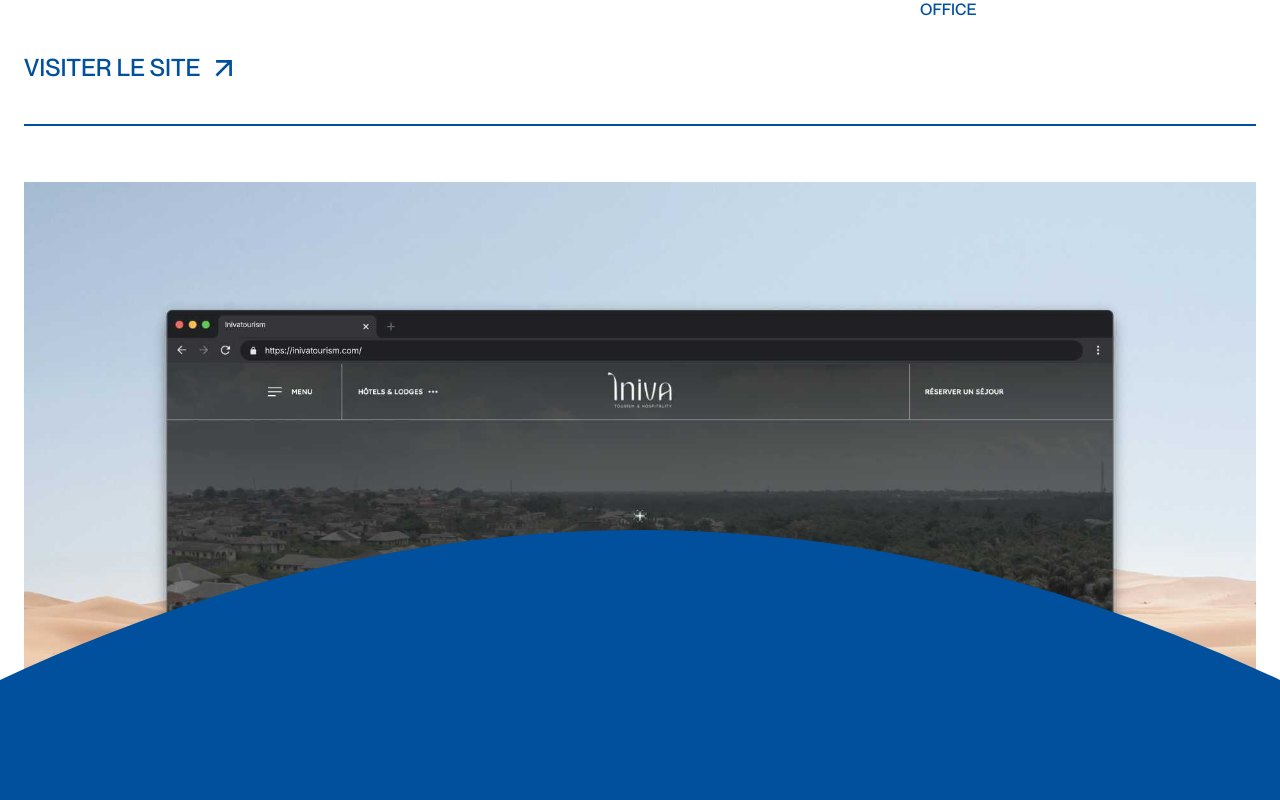
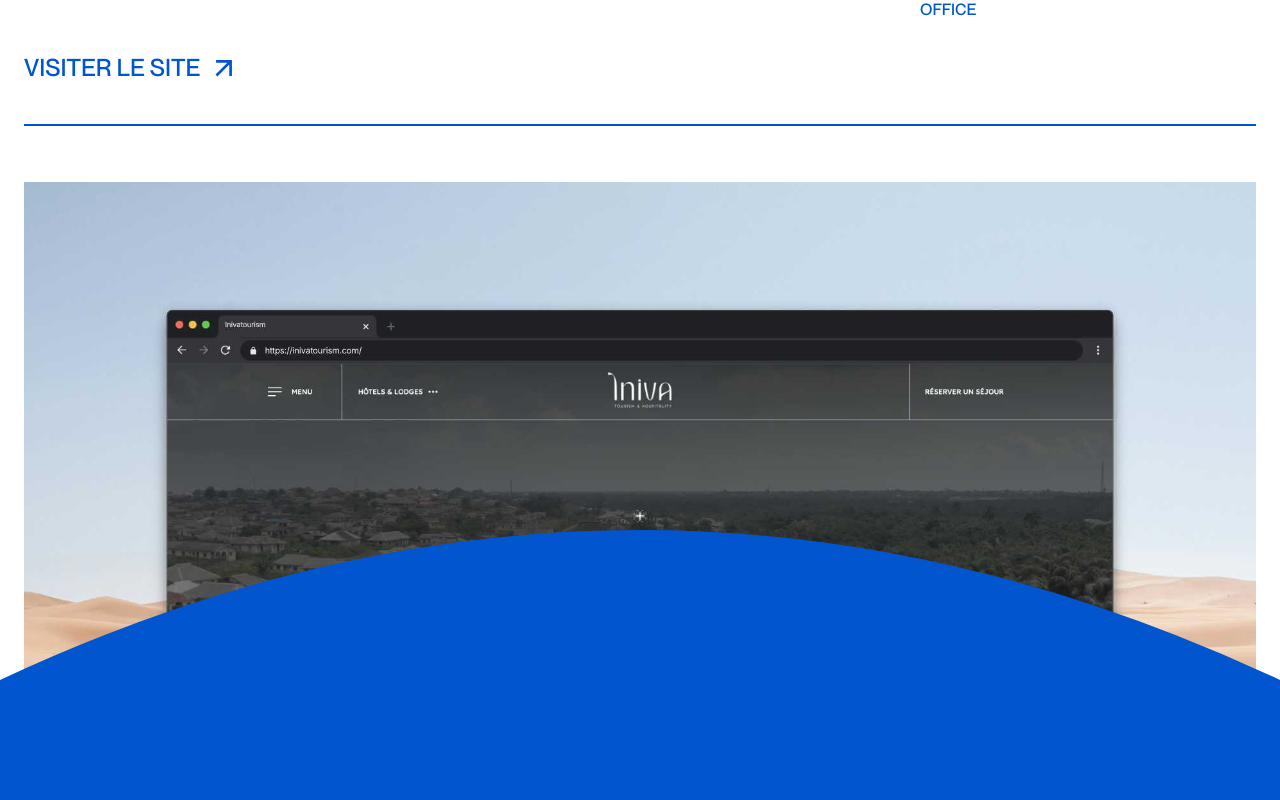
Before and after one commit to simontessard/2025-portfolio, a Next.js app: page /projects/iniva in a window 1280 px wide. Shown: the part 420-1220 px from the top of the page. Built offline with nearby package versions, Linux system fonts and the light colour scheme.

Commit message:
Changement couleur

```diff
--- a/src/styles/globals.css
+++ b/src/styles/globals.css
@@ -14,10 +14,10 @@
         left: 0;
         top: 0;
         z-index: 99;
-        fill : #00509d;
+        fill : #0156cf;
 }
 .curve .background{
-        background-color: #00509d;
+        background-color: #0156cf;
         transition: opacity 0s linear 0.1s;
 }
 .curve .route{
--- a/tailwind.config.ts
+++ b/tailwind.config.ts
@@ -13,7 +13,7 @@ const config: Config = {
         secondary: ["var(--font-editorial)"],
       },
       colors: {
-        primary: "#00509d",
+        primary: "#0156cf",
         secondary: "#005db4",
         background: "var(--background)",
         foreground: "var(--foreground)",
```
